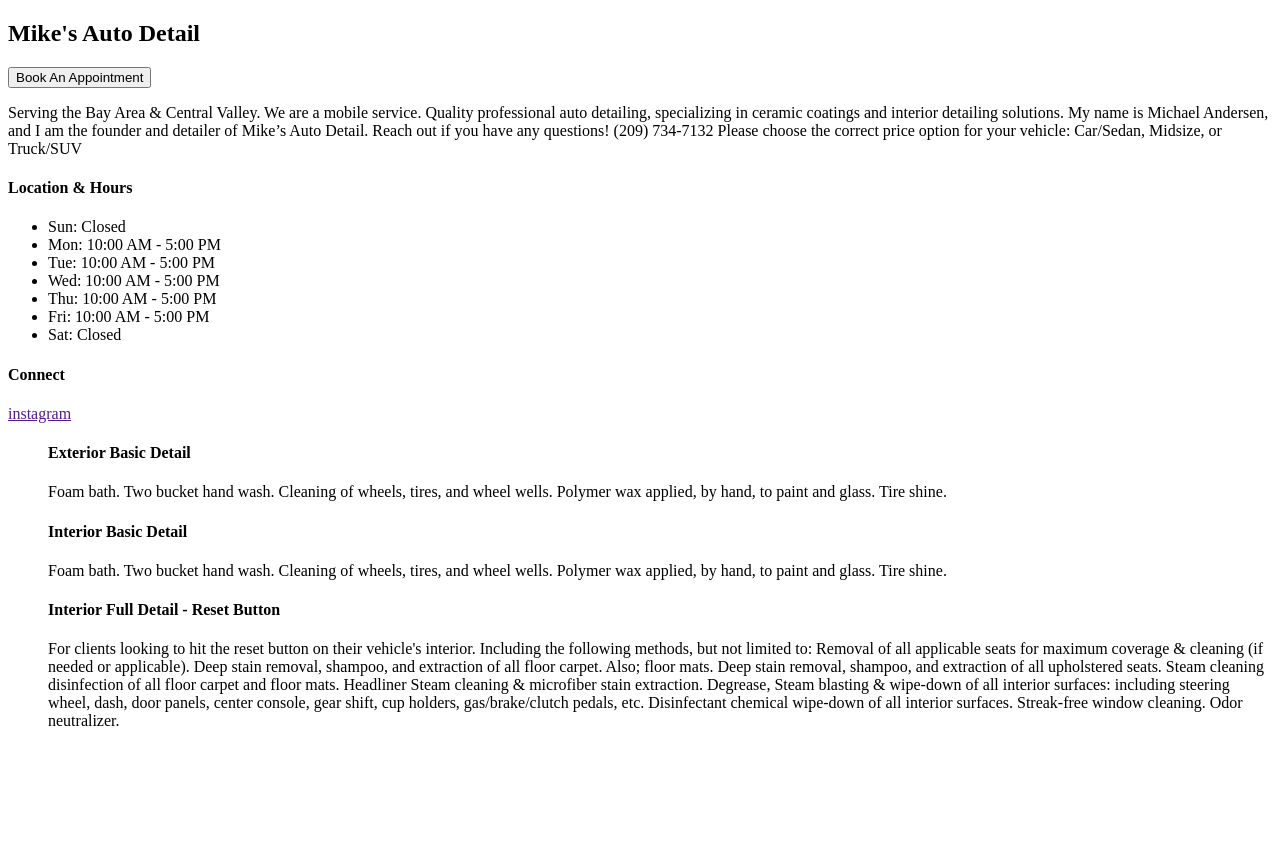
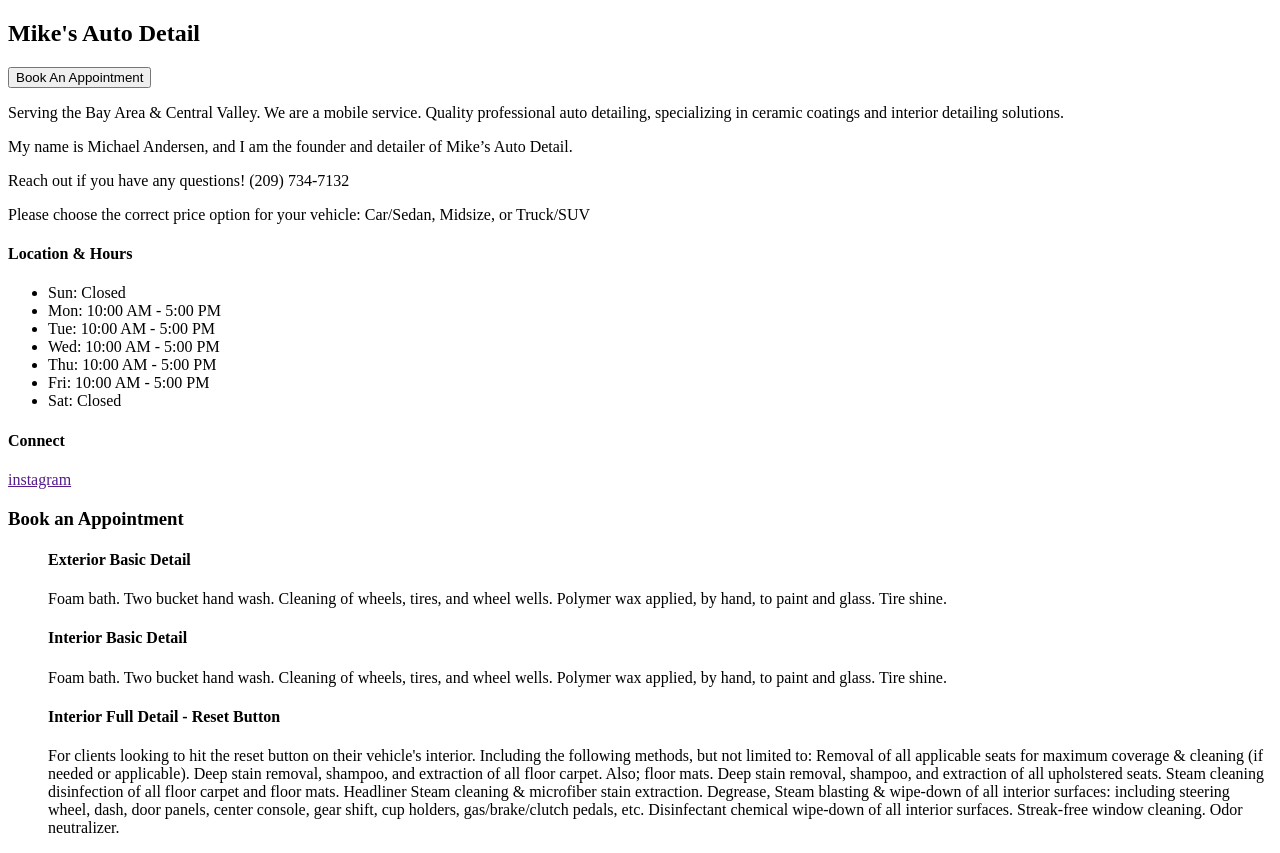
Before and after one commit to robeusanio11/mikes-auto-detail, a React app: page / in a window 1280 px wide. Before the commit the page ends 800 px from the top, so only its background shows below. Built offline with nearby package versions, Linux system fonts and the light colour scheme; the HTML template or start-up script is replaced by a standard one.

Commit message:
home page styling

```diff
--- a/client/public/styles.css
+++ b/client/public/styles.css
@@ -2,9 +2,17 @@
 .home {
   display: flex;
   flex-direction: row;
+  width: 100vw;
+  max-width: 1300px;
+  margin: 0 auto;
+  padding: 15px;
 }
 
 .info-bar {
   min-width: 400px;
   max-width: 400px;
 }
+
+.main-col h3{
+  padding-left: 40px;
+}
--- a/client/src/components/App.jsx
+++ b/client/src/components/App.jsx
@@ -33,7 +33,10 @@ class App extends React.Component {
     return (
       <div class="home">
         <InfoBar />
-        <JobList jobs={jobs}/>
+        <main class="main-col">
+          <h3>Book an Appointment</h3>
+          <JobList jobs={jobs}/>
+        </main>
       </div>
     )
   }
--- a/client/src/components/InfoBar.jsx
+++ b/client/src/components/InfoBar.jsx
@@ -7,9 +7,15 @@ const InfoBar = (props) => {
       <button>Book An Appointment</button>
       <p>
       Serving the Bay Area & Central Valley. We are a mobile service. Quality professional auto detailing, specializing in ceramic coatings and interior detailing solutions.
+      </p>
+      <p>
       My name is Michael Andersen, and I am the founder and detailer of Mike’s Auto Detail.
+      </p>
+      <p>
       Reach out if you have any questions!
       (209) 734-7132
+      </p>
+      <p>
       Please choose the correct price option for your vehicle: Car/Sedan, Midsize, or Truck/SUV
       </p>
 
```
